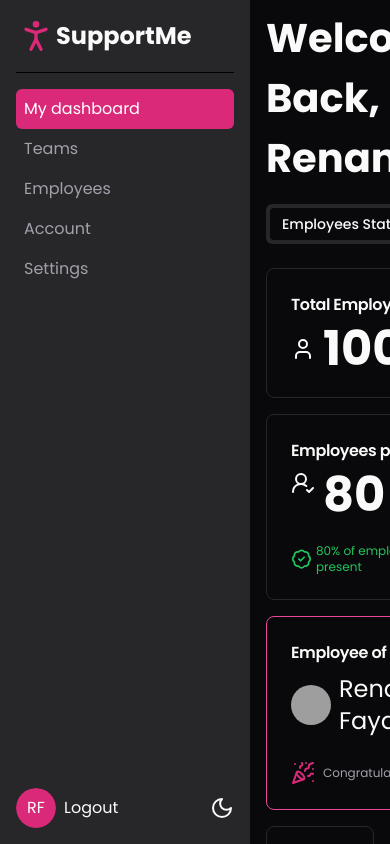
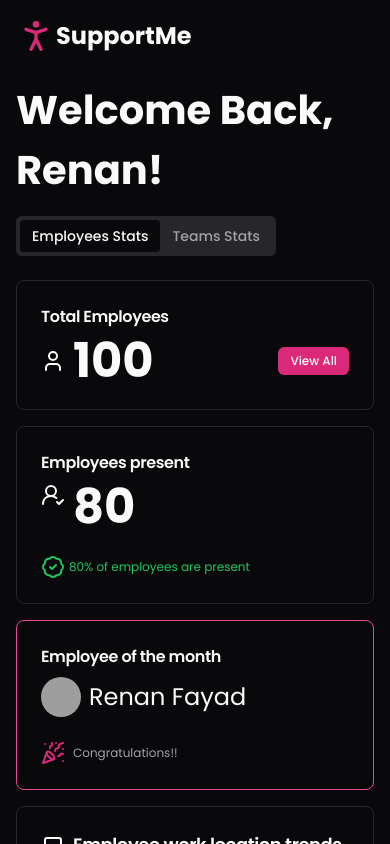
Before and after one commit to RRFayad/Shadcn, a Next.js app in the folder support-me-app/: page /dashboard in a window 390 px wide. Built offline with nearby package versions, Linux system fonts and the light colour scheme; grey boxes are pictures that could not be loaded.

Commit message:
S07(Extras): 41. Mobile menu (part 1)

```diff
--- a/support-me-app/src/app/dashboard/components/main-menu.tsx
+++ b/support-me-app/src/app/dashboard/components/main-menu.tsx
@@ -4,9 +4,9 @@
 import Link from "next/link";
 import LightDarkToggle from "@/components/ui/light-dark-toggle";
 
-function MainMenu() {
+function MainMenu({ className }: { className?: string }) {
   return (
-    <nav className="flex flex-col overflow-auto bg-muted p-4">
+    <nav className={`flex flex-col overflow-auto bg-muted p-4 ${className}`}>
       <header className="border-b border-b-zinc-300 pb-4 dark:border-b-black">
         <MenuTitle />
       </header>
--- a/support-me-app/src/app/dashboard/layout.tsx
+++ b/support-me-app/src/app/dashboard/layout.tsx
@@ -1,14 +1,17 @@
 import React from "react";
 import MainMenu from "./components/main-menu";
+import MenuTitle from "./components/menu-title";
 
 function dashboardLayout({ children }: { children: React.ReactNode }) {
   {
     /*_is space in tailwind and 1fr fill the remaining space in grid*/
   }
   return (
-    <div className="grid h-screen grid-cols-[250px_1fr]">
-      <MainMenu />
-
+    <div className="grid h-screen md:grid-cols-[250px_1fr]">
+      <MainMenu className="hidden md:flex" />
+      <div className="sticky left-0 top-0 block bg-background p-4 md:hidden">
+        <MenuTitle />
+      </div>
       <div className="overflow-auto px-4 py-2">
         <h1 className="pb-4">Welcome Back, Renan!</h1>
         {children}
```
Also changed, not shown: 1 other file (tests, documents, lock files or other folders).
